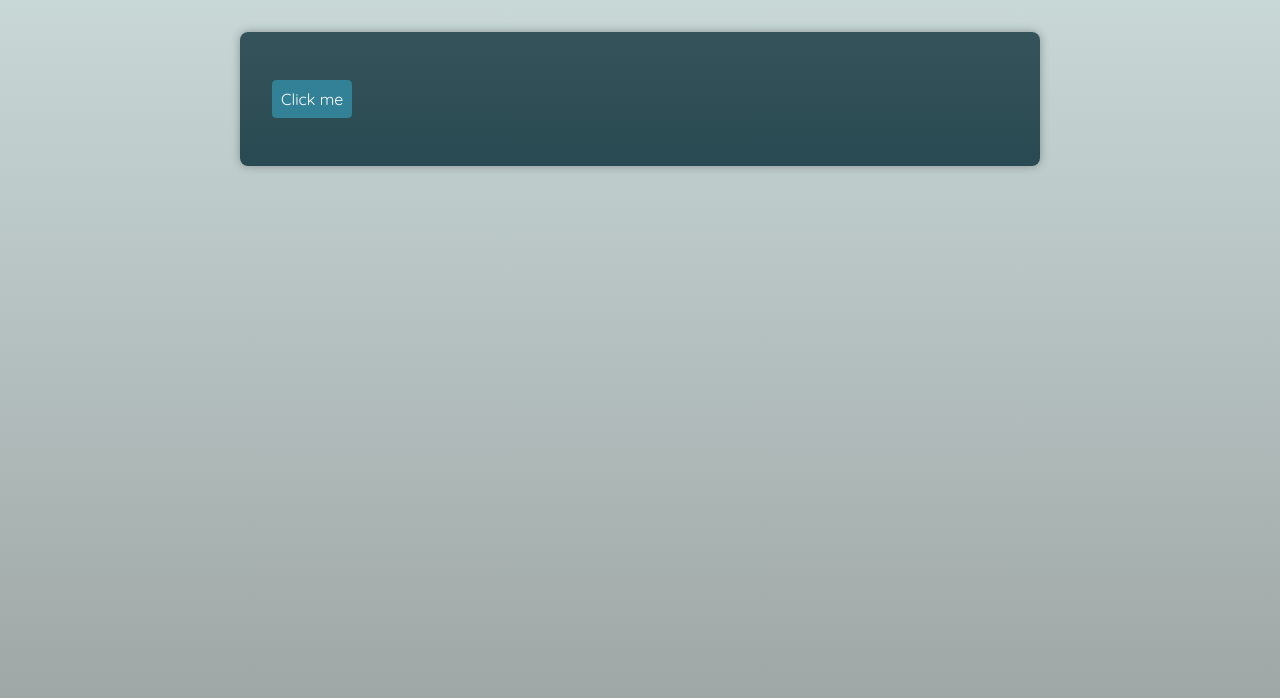
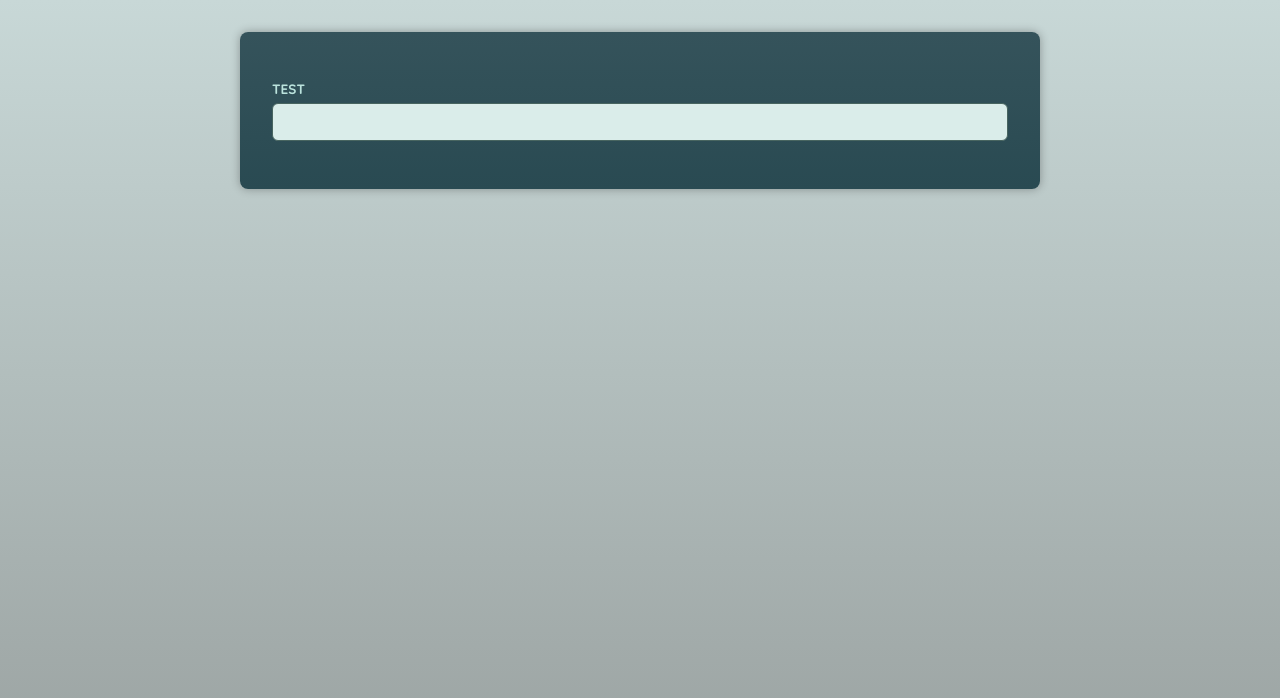
Before and after one commit to tungphan2823/TypeScript-Course, a React (Vite) app in the folder advanced-ts/Component/: page / in a window 1280 px wide. Shown: the top 698 px of the page. Built offline with nearby package versions, Linux system fonts and the light colour scheme; a web font is replaced by a local one.

Commit message:
forward ref()

```diff
--- a/advanced-ts/Component/src/App.tsx
+++ b/advanced-ts/Component/src/App.tsx
@@ -1,12 +1,12 @@
 import Input from "./components/Input";
 import Button from "./components/Button";
 import Container from "./components/Container";
+import { useRef } from "react";
 function App() {
+  const input = useRef<HTMLInputElement>(null);
   return (
     <main>
-      <p>
-        <Container as={Button}> Click me</Container>
-      </p>
+      <Input label="Test" id="test" ref={input} />
     </main>
   );
 }
--- a/advanced-ts/Component/src/components/Input.tsx
+++ b/advanced-ts/Component/src/components/Input.tsx
@@ -1,14 +1,18 @@
-import { ComponentPropsWithoutRef } from "react";
+import { ComponentPropsWithoutRef, forwardRef } from "react";
 
 type InputProps = {
   label: string;
   id: string;
 } & ComponentPropsWithoutRef<"input">;
-export default function Input({ label, id, ...props }: InputProps) {
+const Input = forwardRef<HTMLInputElement, InputProps>(function Input(
+  { label, id, ...props },
+  ref
+) {
   return (
     <p>
       <label htmlFor={id}>{label}</label>
-      <input id={id} {...props} />
+      <input id={id} {...props} ref={ref} />
     </p>
   );
-}
+});
+export default Input;
```
